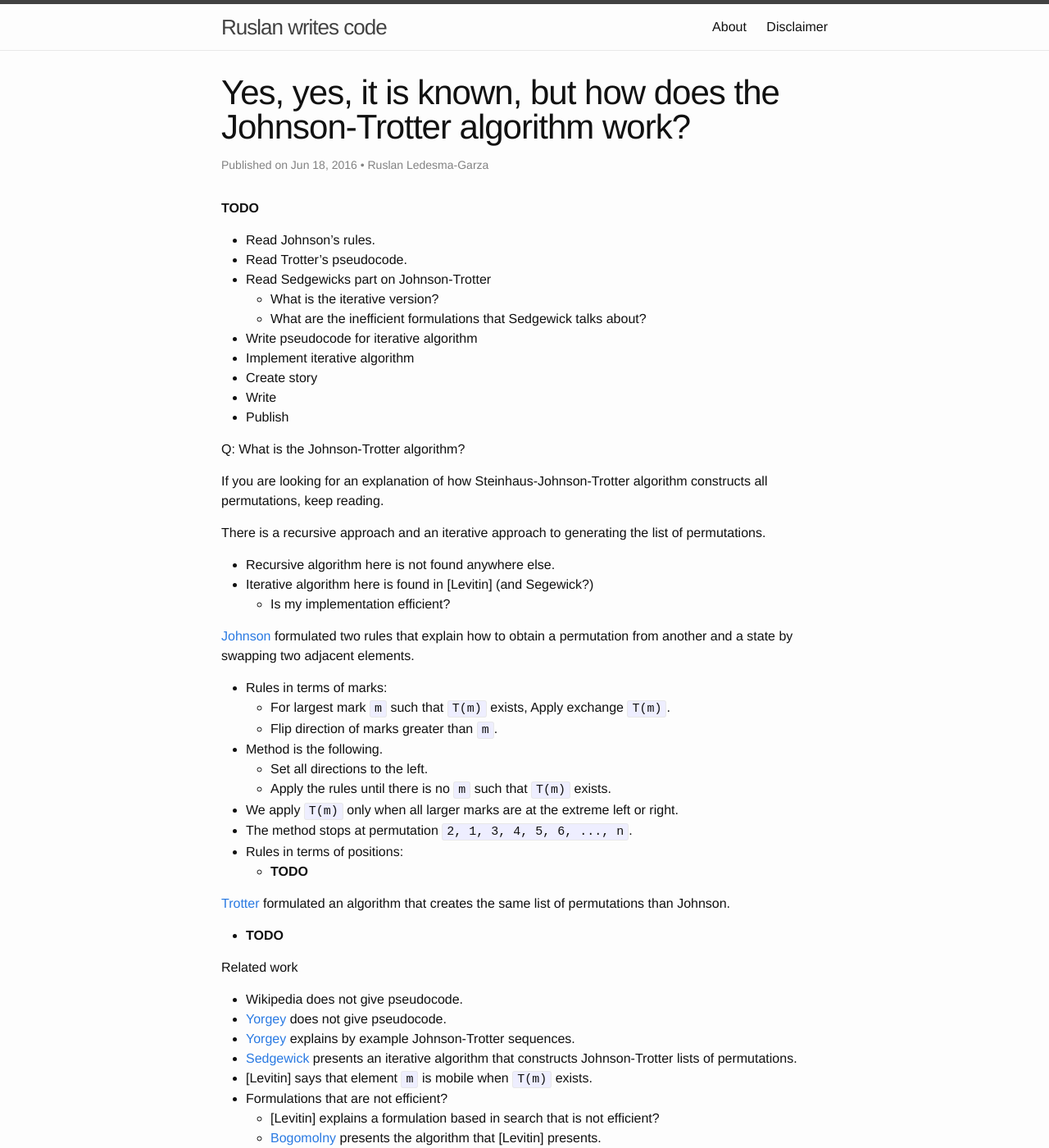
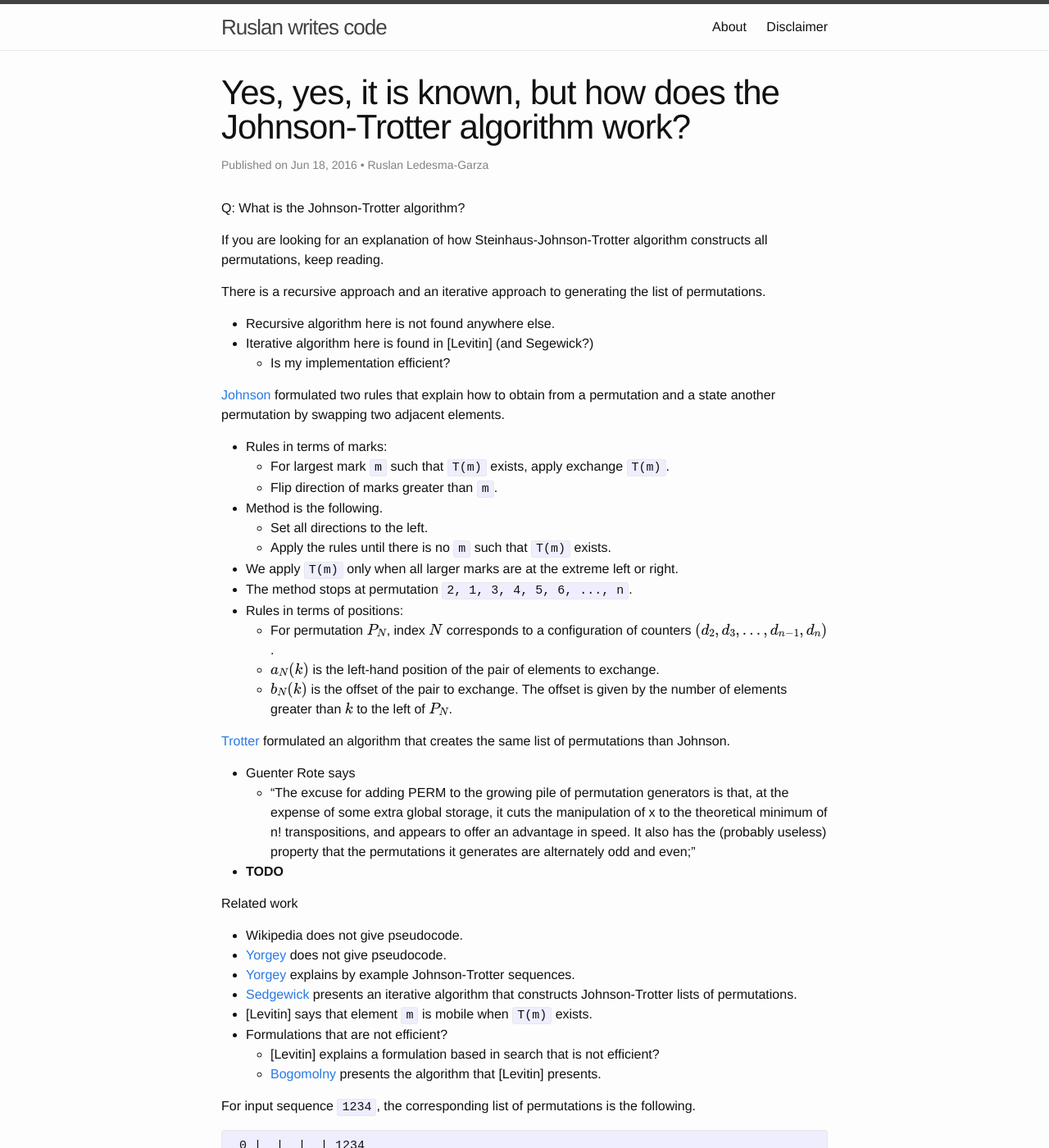
Before and after one commit to mrrusof/mrrusof.github.io, a Jekyll site: the page built from _posts/2016-06-18-how-does-johnson-trotter-work.markdown, in a window 1280 px wide and 1400 px high. Shown: the whole window at 82% size. Built offline with Jekyll 4.4.1, drawn with Linux system fonts in a browser that asks for light colours; formulas are drawn with MathJax 3.

Commit message:
WIP How does Johnson-Trotter algorithm work?

```diff
--- a/_posts/2016-06-18-how-does-johnson-trotter-work.markdown
+++ b/_posts/2016-06-18-how-does-johnson-trotter-work.markdown
@@ -5,19 +5,6 @@ date: 2016-06-18
 author: Ruslan Ledesma-Garza
 summary: Something something
 ---
-
-**TODO**
-
-- Read Johnson's rules.
-- Read Trotter's pseudocode.
-- Read Sedgewicks part on Johnson-Trotter
-  - What is the iterative version?
-  - What are the inefficient formulations that Sedgewick talks about?
-- Write pseudocode for iterative algorithm
-- Implement iterative algorithm
-- Create story
-- Write
-- Publish
 
 Q: What is the Johnson-Trotter algorithm?
 
@@ -29,10 +16,10 @@ There is a recursive approach and an iterative approach to generating the list o
 - Iterative algorithm here is found in [Levitin] (and Segewick?)
   - Is my implementation efficient?
 
-[Johnson](#johnson) formulated two rules that explain how to obtain a permutation from another and a state by swapping two adjacent elements.
+[Johnson](#johnson) formulated two rules that explain how to obtain from a permutation and a state another permutation by swapping two adjacent elements.
 
 - Rules in terms of marks:
-  - For largest mark `m` such that `T(m)` exists, Apply exchange `T(m)`.
+  - For largest mark `m` such that `T(m)` exists, apply exchange `T(m)`.
   - Flip direction of marks greater than `m`.
 - Method is the following.
   - Set all directions to the left.
@@ -40,9 +27,19 @@ There is a recursive approach and an iterative approach to generating the list o
 - We apply `T(m)` only when all larger marks are at the extreme left or right.
 - The method stops at permutation `2, 1, 3, 4, 5, 6, ..., n`.
 - Rules in terms of positions:
-  - **TODO**
+  - For permutation $@P_N@$, index $@N@$ corresponds to a configuration of counters $@(d_2, d_3, ..., d_{n-1}, d_n)@$.
+  - $@a_N(k)@$ is the left-hand position of the pair of elements to exchange.
+  - $@b_N(k)@$ is the offset of the pair to exchange. The offset is given by the number of elements greater than $@k@$ to the left of $@P_N@$.
 
 [Trotter](#trotter) formulated an algorithm that creates the same list of permutations than Johnson.
+
+- Guenter Rote says
+  - "The excuse for adding PERM to the growing pile of permutation
+    generators is that, at the expense of some extra global storage,
+    it cuts the manipulation of x to the theoretical minimum of n!
+    transpositions, and appears to offer an advantage in speed. It
+    also has the (probably useless) property that the permutations
+    it generates are alternately odd and even;"
 
 - **TODO**
 
```
